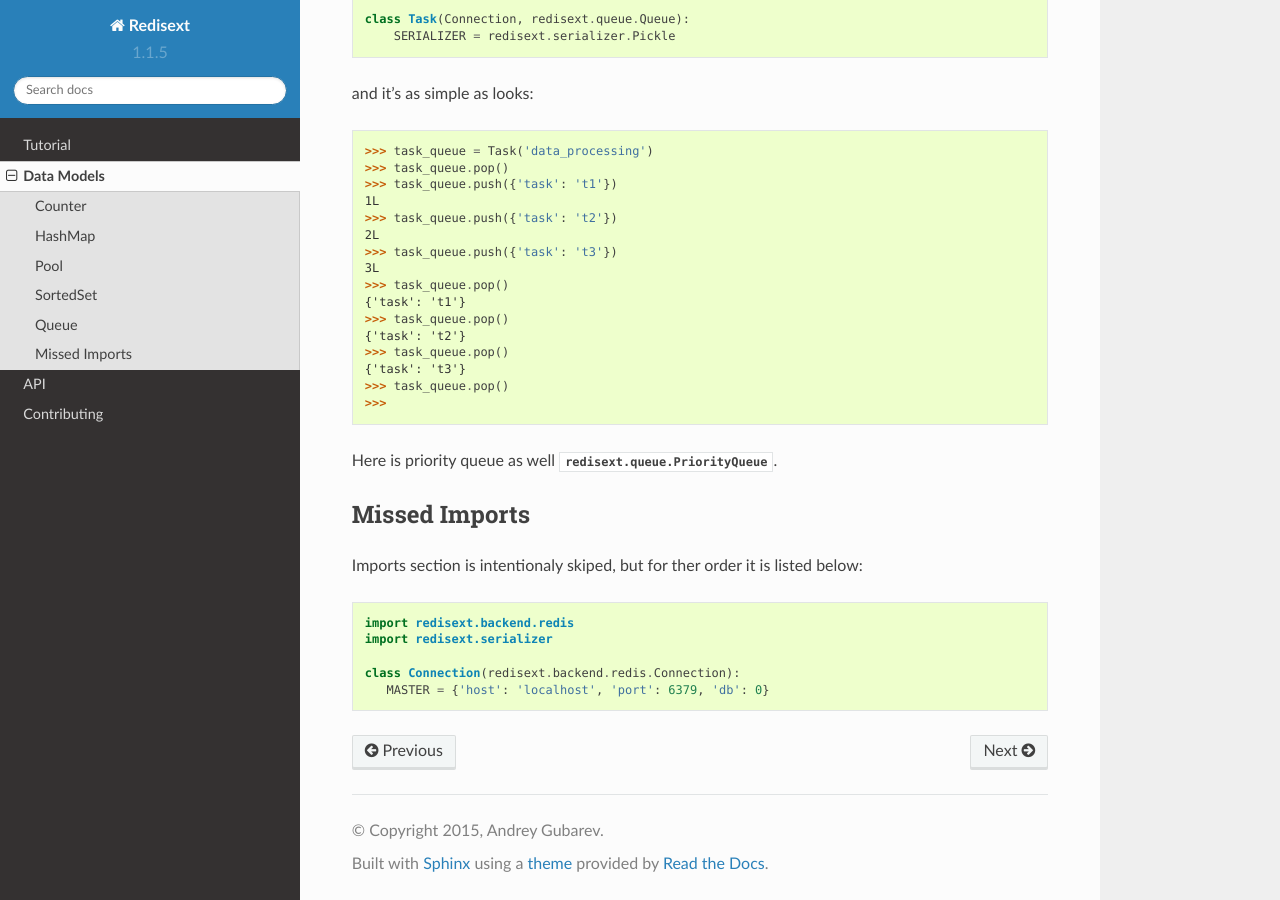
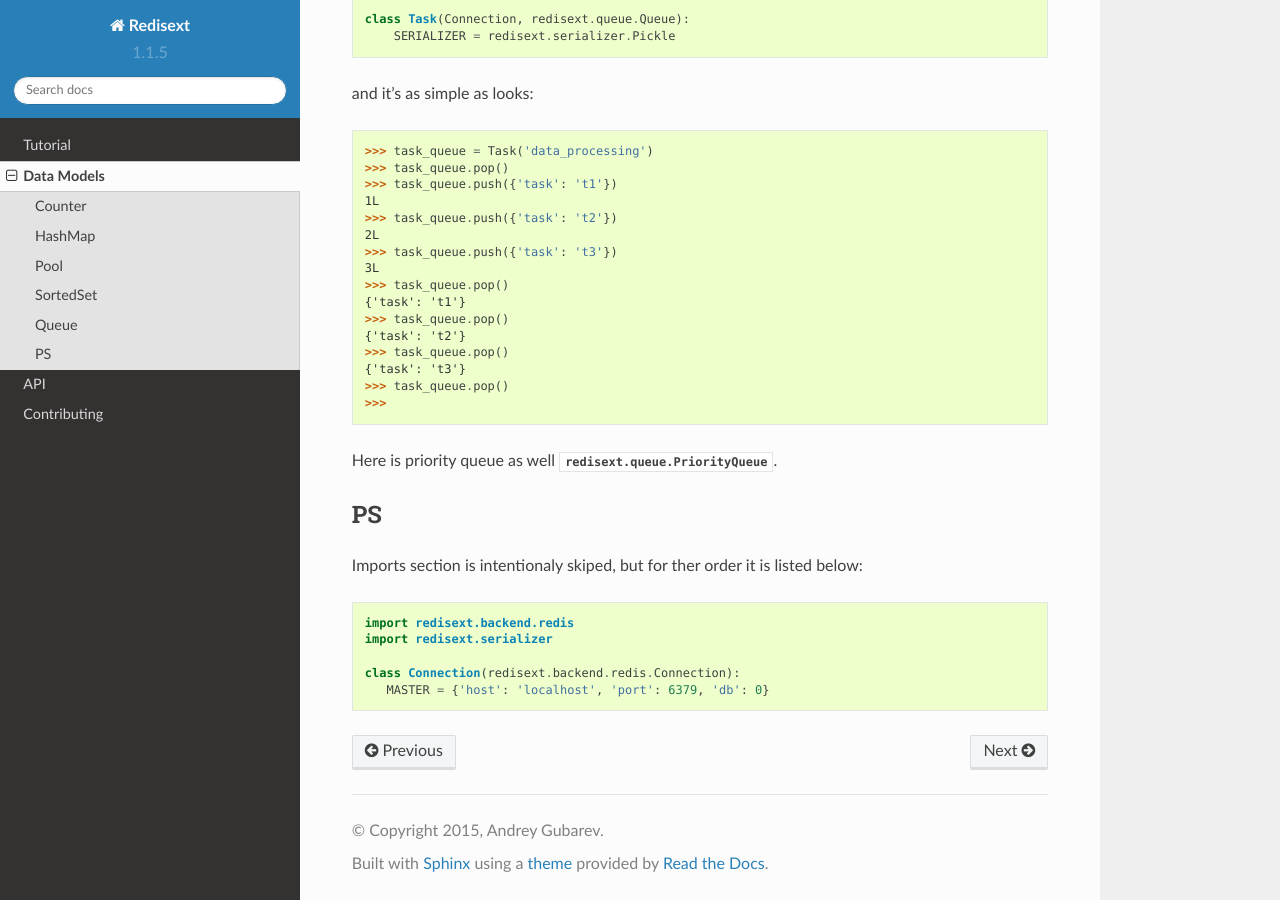
Before and after one commit to mylokin/redisext, a Sphinx documentation site: the page built from docs/modules/models.rst, in a window 1280 px wide and 900 px high, scrolled down 2111 px. Built offline with Sphinx 7.4.7 and the Read the Docs theme 2.0.0, drawn with Linux system fonts in a browser that asks for light colours.

Commit message:
update models sections

```diff
--- a/docs/modules/models.rst
+++ b/docs/modules/models.rst
@@ -112,8 +112,8 @@
 
 Here is priority queue as well :class:`redisext.queue.PriorityQueue`.
 
-Missed Imports
---------------
+PS
+--
 
 Imports section is intentionaly skiped, but for ther order it is listed below::
 
```
